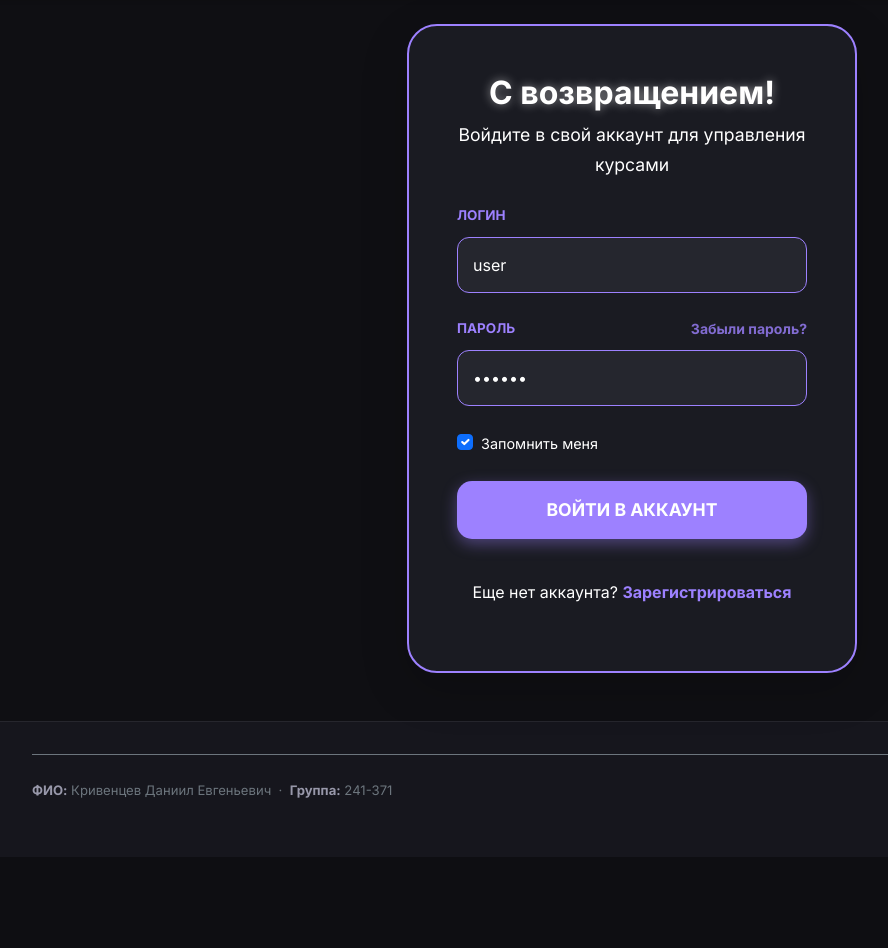
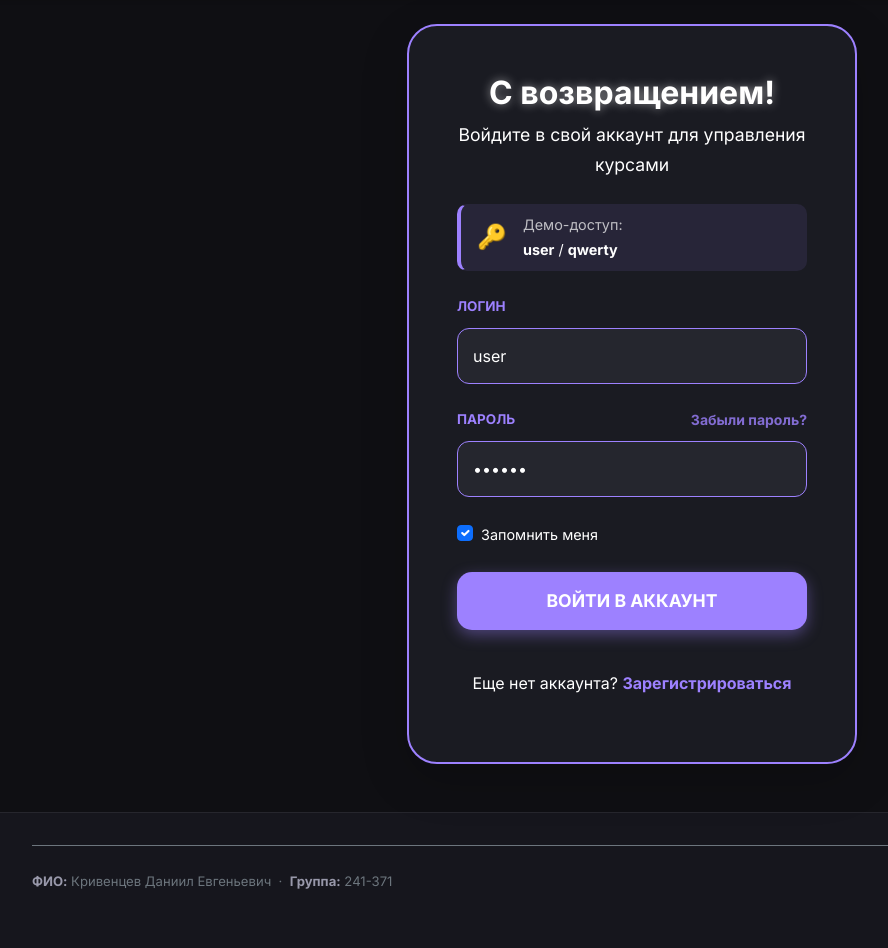
Before and after one commit to DaniilKrivencev/web_razrab_241-371, a Flask app: template labs/laba6/app/templates/auth/login.html in a window 1280 px wide. Shown: the part 65-1013 px from the top of the page, without its empty margins (8-896 px from the left). Before the commit the page ends 863 px from the top, so only its background shows below. Run offline with Flask 3, Linux system fonts and the light colour scheme; the template is opened without the code that fills it, so the values that code supplies are empty; parts of the project's set-up code (start-up, migrations or seed data) failed here and were passed over.

Commit message:
UI: Add credentials hint and change password to qwerty

```diff
--- a/labs/laba6/app/__init__.py
+++ b/labs/laba6/app/__init__.py
@@ -41,7 +41,7 @@ def create_app(test_config=None):
         if not User.query.filter_by(login='user').first():
             test_user = User(
                 login='user',
-                password_hash=generate_password_hash('secret'),
+                password_hash=generate_password_hash('qwerty'),
                 last_name='Кривенцев',
                 first_name='Даниил',
                 middle_name='Евгеньевич',
--- a/labs/laba6/app/templates/auth/login.html
+++ b/labs/laba6/app/templates/auth/login.html
@@ -6,6 +6,15 @@
         <div class="text-center mb-4">
             <h2 class="fw-bold mb-2" style="color: #ffffff !important; text-shadow: 0 0 10px rgba(255,255,255,0.5);">С возвращением!</h2>
             <p style="color: #ffffff !important; opacity: 1 !important; font-size: 1.1rem;">Войдите в свой аккаунт для управления курсами</p>
+        </div>
+
+        <!-- Плашка с подсказкой -->
+        <div class="alert mb-4 py-2 px-3 d-flex align-items-center" style="background: rgba(157, 129, 255, 0.1); border-left: 4px solid #9d81ff; border-radius: 10px;">
+            <div class="me-3" style="font-size: 1.5rem;">🔑</div>
+            <div style="color: #ffffff; font-size: 0.9rem;">
+                <span style="opacity: 0.7;">Демо-доступ:</span> <br>
+                <strong>user</strong> / <strong>qwerty</strong>
+            </div>
         </div>
 
         <form method="POST">
@@ -19,7 +28,7 @@
                     <label for="password" class="form-label small text-uppercase fw-bold" style="color: #9d81ff !important; display: block; margin-bottom: 10px;">Пароль</label>
                     <a href="#" class="text-decoration-none small fw-bold" style="color: #9d81ff !important; opacity: 0.8;">Забыли пароль?</a>
                 </div>
-                <input type="password" name="password" class="form-control premium-input" id="password" value="secret" required style="background: #25262e !important; border: 1px solid #9d81ff !important; color: #ffffff !important; padding: 15px !important; border-radius: 12px !important;">
+                <input type="password" name="password" class="form-control premium-input" id="password" value="qwerty" required style="background: #25262e !important; border: 1px solid #9d81ff !important; color: #ffffff !important; padding: 15px !important; border-radius: 12px !important;">
             </div>
 
             <div class="mb-4 form-check">
```
